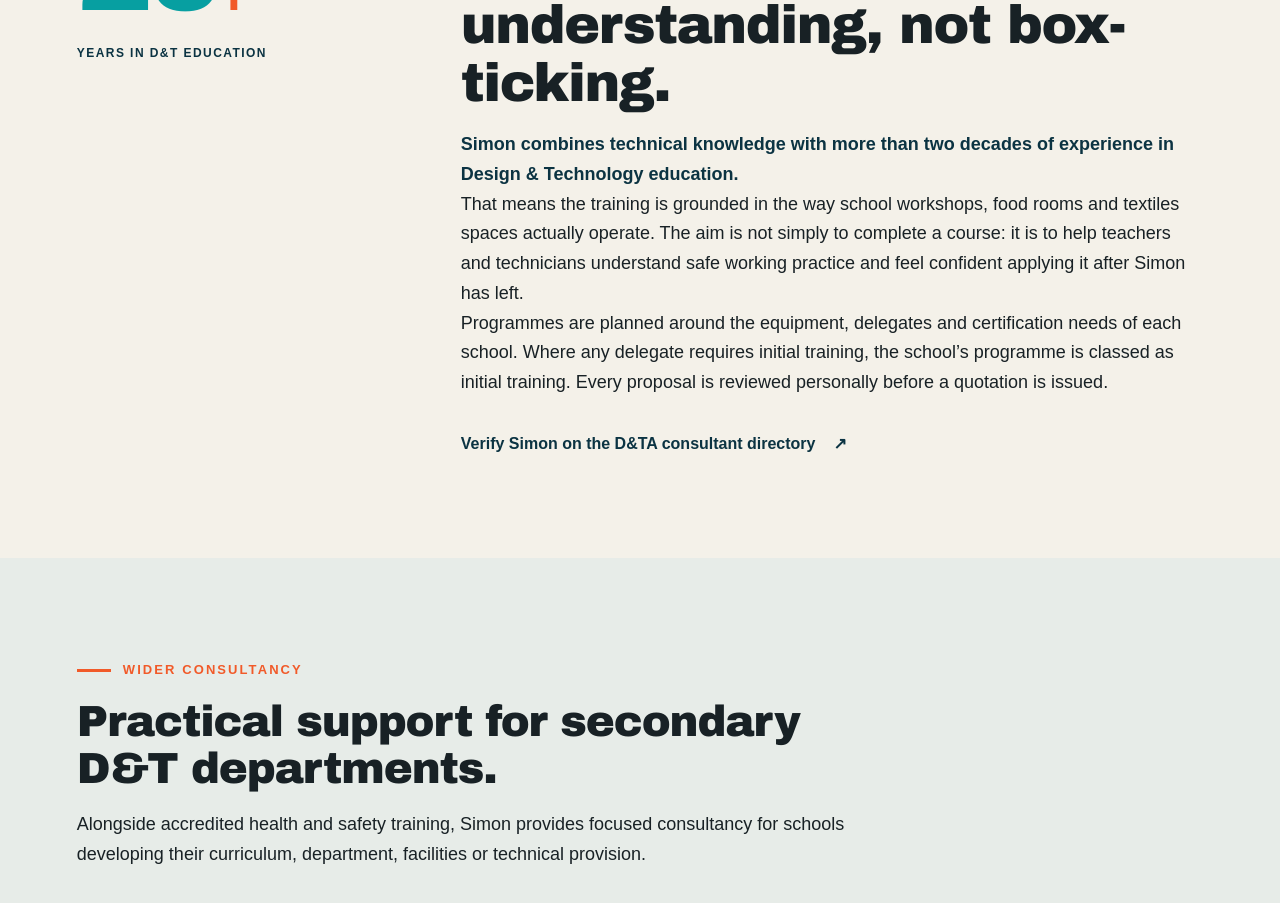
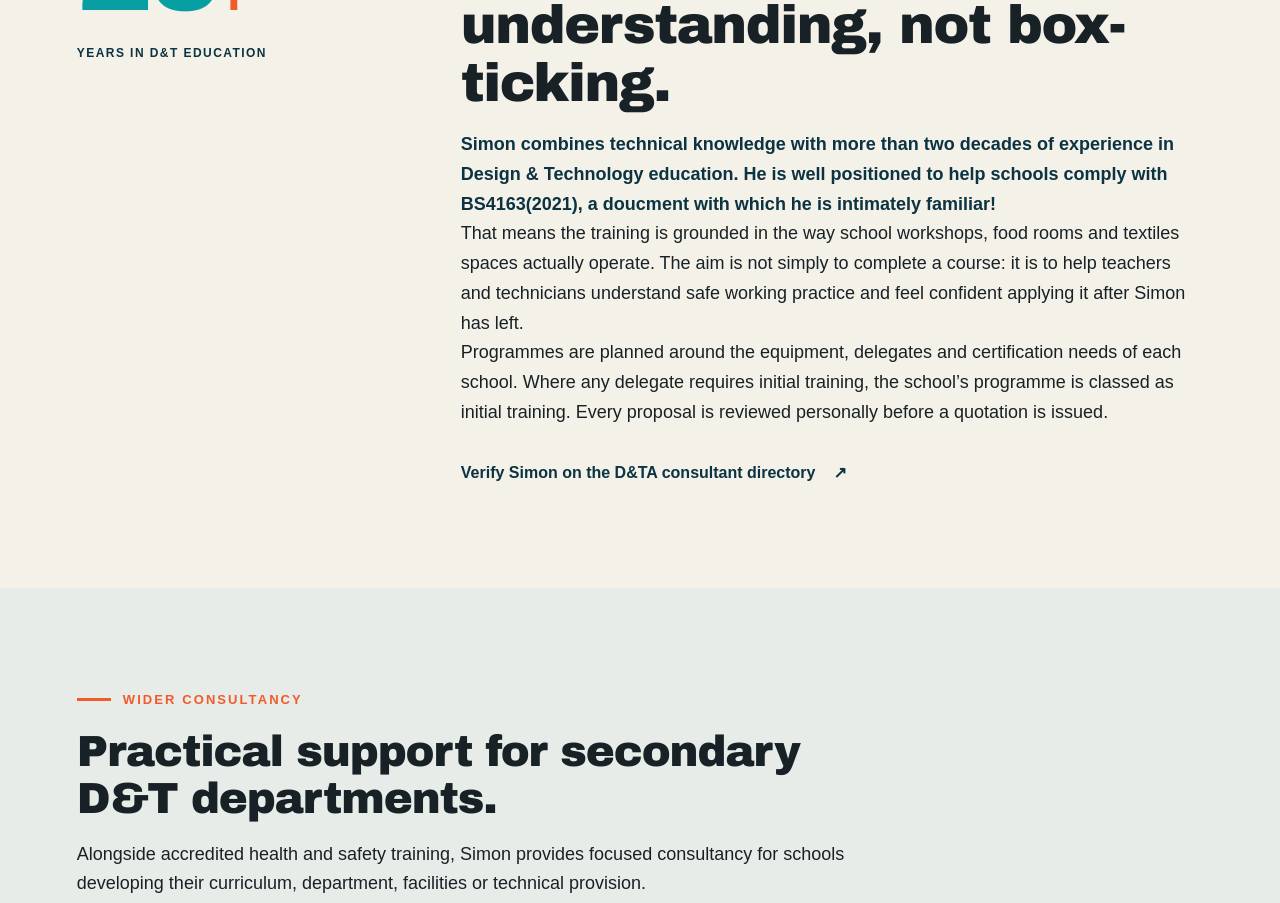
Before and after one commit to tarranteng/Training-Website, a Next.js app: page /about in a window 1280 px wide. Shown: the part 920-1823 px from the top of the page. Built offline with nearby package versions, Linux system fonts and the light colour scheme.

Commit message:
Update page.tsx

```diff
--- a/app/about/page.tsx
+++ b/app/about/page.tsx
@@ -22,7 +22,7 @@ export default function AboutPage() {
         <div className="story-number">20<span>+</span><small>years in D&amp;T education</small></div>
         <div>
           <h2>Training built around understanding, not box-ticking.</h2>
-          <p className="lead">Simon combines technical knowledge with more than two decades of experience in Design &amp; Technology education.</p>
+          <p className="lead">Simon combines technical knowledge with more than two decades of experience in Design &amp; Technology education. He is well positioned to help schools comply with BS4163(2021), a doucment with which he is intimately familiar!</p>
           <p>That means the training is grounded in the way school workshops, food rooms and textiles spaces actually operate. The aim is not simply to complete a course: it is to help teachers and technicians understand safe working practice and feel confident applying it after Simon has left.</p>
           <p>Programmes are planned around the equipment, delegates and certification needs of each school. Where any delegate requires initial training, the school’s programme is classed as initial training. Every proposal is reviewed personally before a quotation is issued.</p>
           <a className="section-link" href="https://www.designtechnology.org.uk/consultant-directory/consultants/simon-tarrant/" target="_blank" rel="noreferrer">Verify Simon on the D&amp;TA consultant directory <span>↗</span></a>
```
